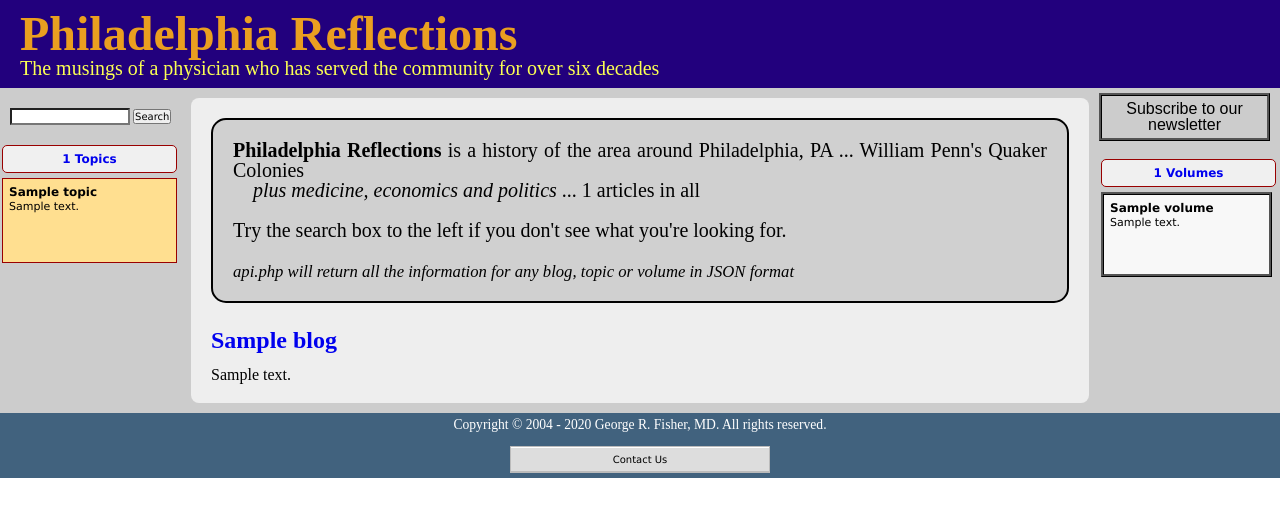
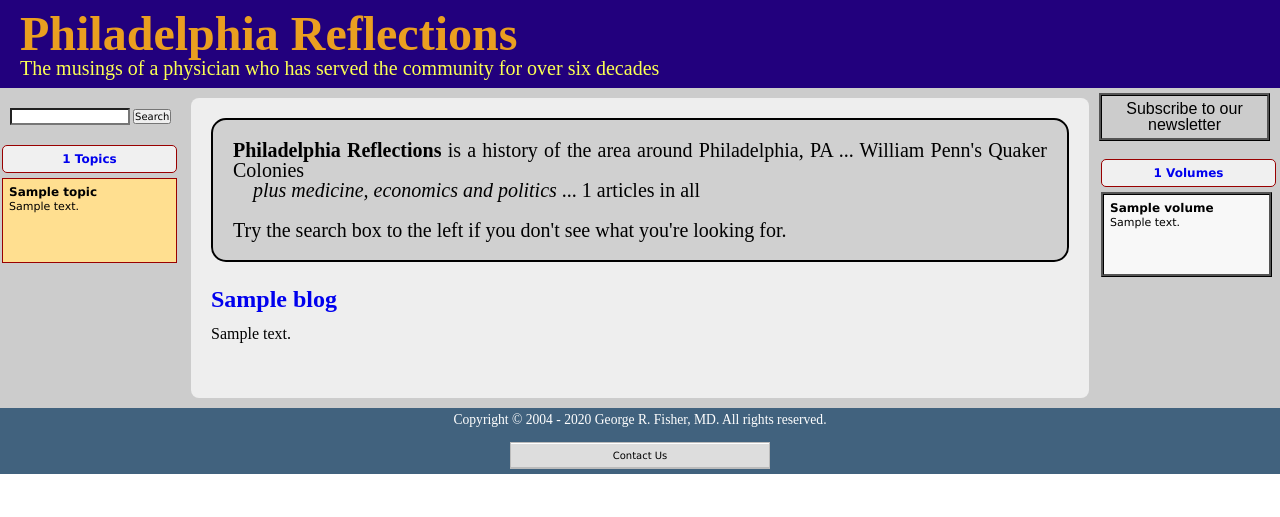
Before and after one commit to grfiv/philadelphia-reflections, a PHP site: template public_html/views/index.twig in a window 1280 px wide. Shown: the top 517 px of the page. Run offline with PHP 8.4, Linux system fonts and the light colour scheme; the template is opened without the code that fills it: most values are stand-ins (such as "Sample title", 1, 10 or a date in 2020); some libraries are stand-ins or nearby versions.

Commit message:
remove the front-page notification about api.php

```diff
--- a/public_html/views/index.twig
+++ b/public_html/views/index.twig
@@ -112,10 +112,10 @@
                         <br />&nbsp;&nbsp;&nbsp;&nbsp;<span style='font-style:italic;'>plus medicine, economics and politics</span> ... {{ nBlogs }} articles in all <br><br>
                         <span class="header_search_blurb">
                               Try the search box to the left if you don't see what you're looking for.
-                        <br><br></span>
-                        <span class="header_api_blurb" style='font-style: italic;font-size: smaller;'>
+                        </span>
+                   <!-- <span class="header_api_blurb" style='font-style: italic;font-size: smaller;'>
                             api.php will return all the information for any blog, topic or volume in JSON format
-                        </span>
+                        </span> -->
                     </p>
                 </header>
 
```
